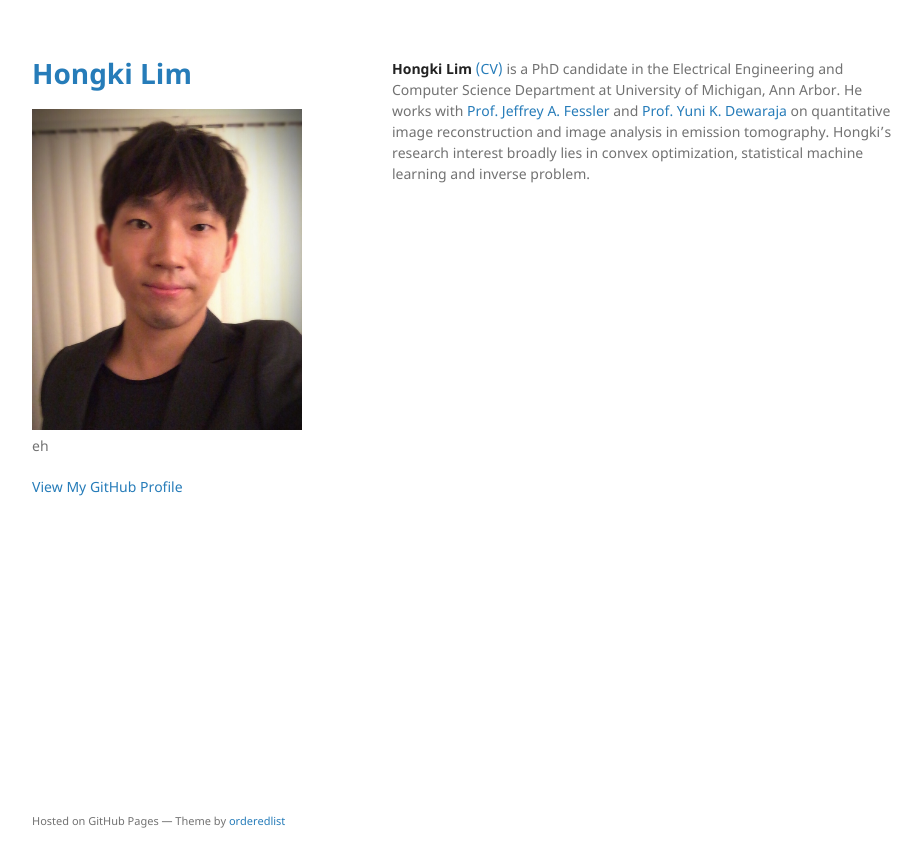
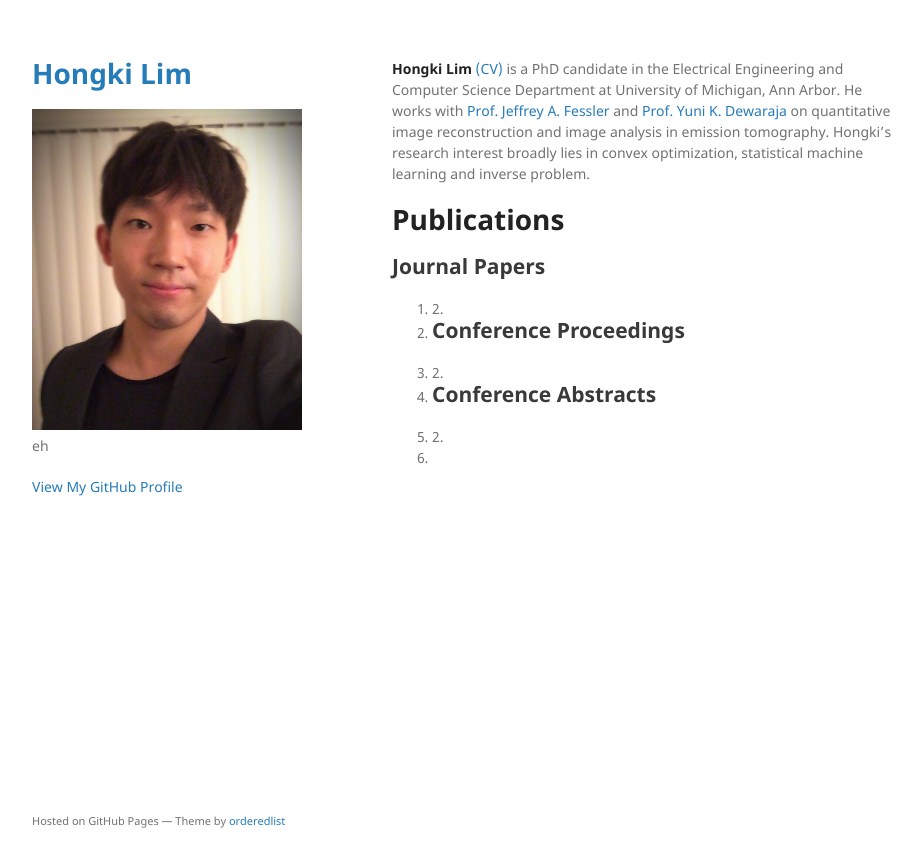
Before and after one commit to limhongki/limhongki.github.io, a Jekyll site: the page built from index.md, in a window 1280 px wide. Shown: the top 867 px of the page, without its empty margins (178-1100 px from the left). Built offline with Jekyll 4.4.1, drawn with Linux system fonts in a browser that asks for light colours.

Commit message:
Update index.md

```diff
--- a/index.md
+++ b/index.md
@@ -2,3 +2,17 @@
 layout: default
 ---
 **Hongki Lim** [(CV)](https://github.com/limhongki/limhongki.github.io/blob/master/assets/pdf/cv_hongki.pdf) is a PhD candidate in the Electrical Engineering and Computer Science Department at University of Michigan, Ann Arbor. He works with [Prof. Jeffrey A. Fessler](http://web.eecs.umich.edu/~fessler/) and [Prof. Yuni K. Dewaraja](https://scholar.google.com/citations?user=qw2ASMRmBBEC&hl=en) on quantitative image reconstruction and image analysis in emission tomography. Hongki's research interest broadly lies in convex optimization, statistical machine learning and inverse problem.
+
+# Publications
+## Journal Papers
+1.
+2.
+3.
+## Conference Proceedings
+1.
+2.
+3.
+## Conference Abstracts
+1.
+2.
+3.
```
